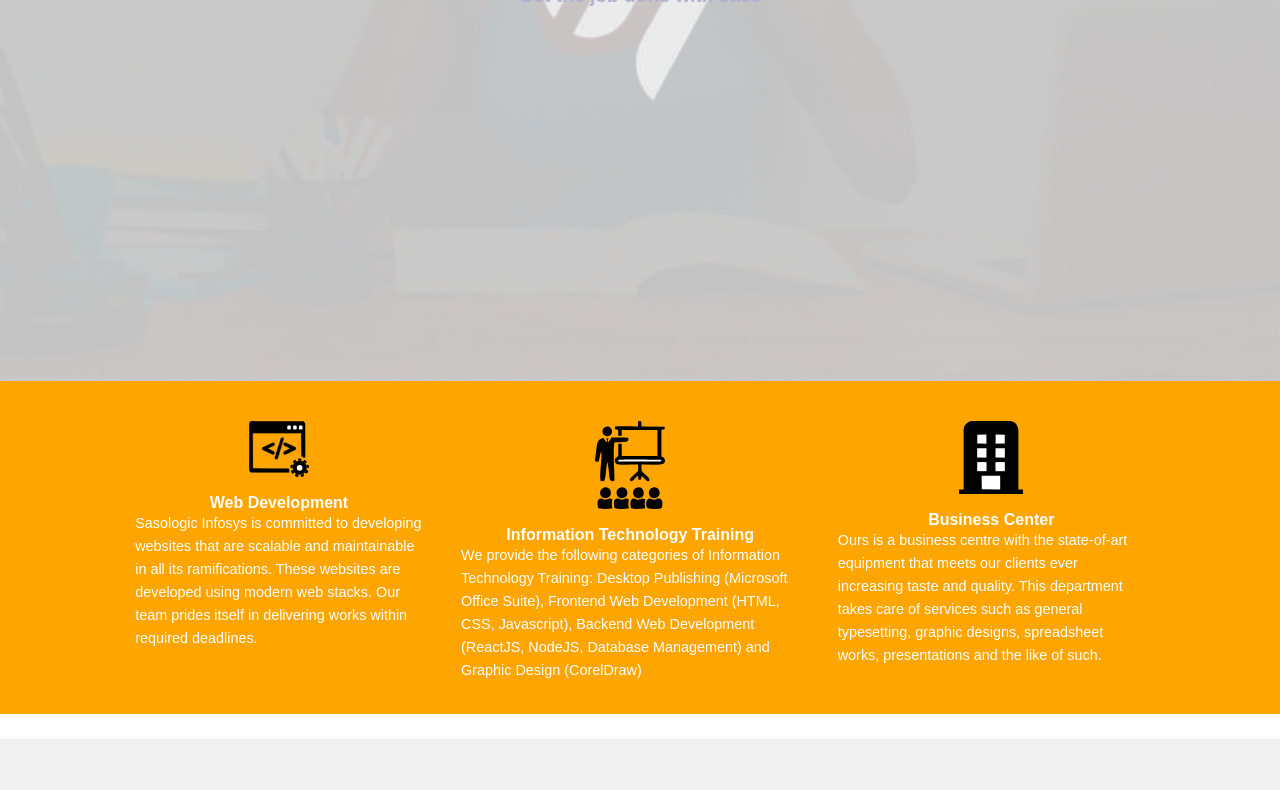
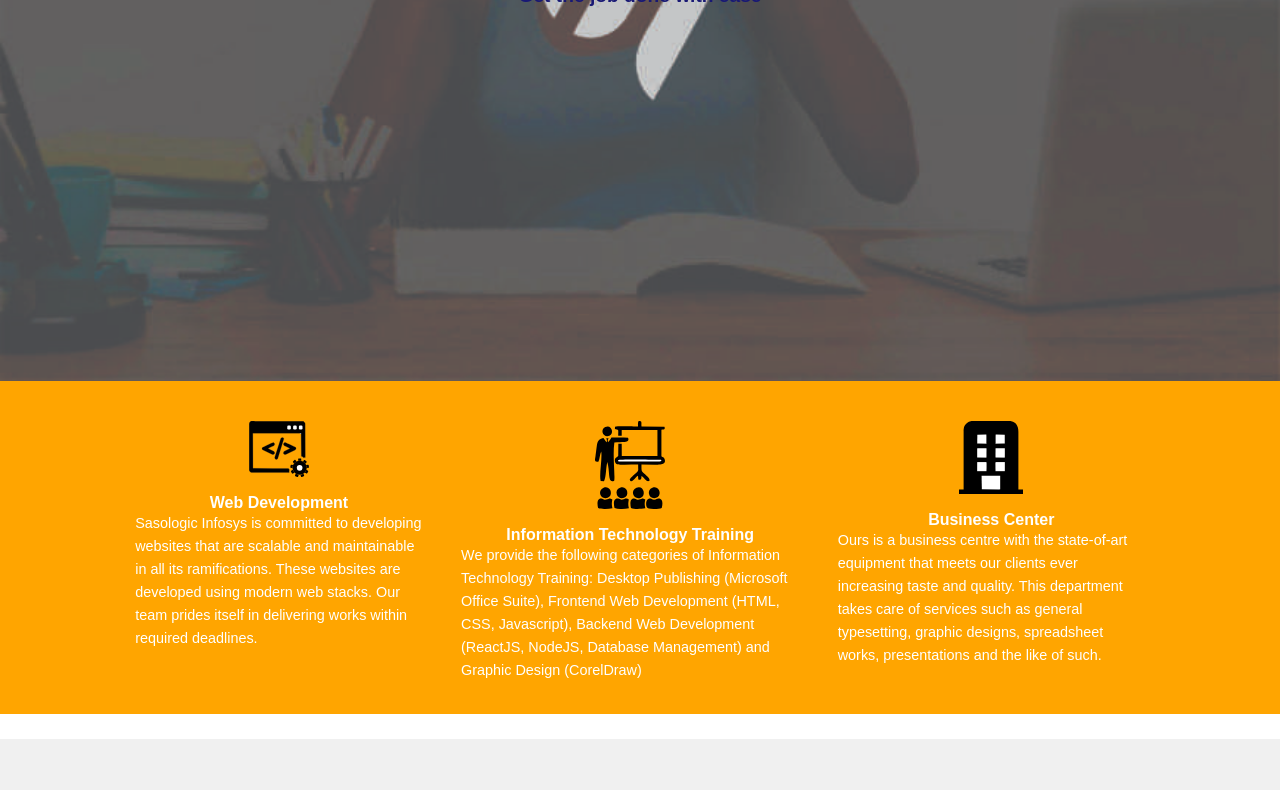
Before and after one commit to sasologic/website, a website: page index.html in a window 1280 px wide. Shown: the part 394-1184 px from the top of the page. Drawn offline with Linux system fonts and the light colour scheme.

Commit message:
css changed background

```diff
--- a/styles/main.css
+++ b/styles/main.css
@@ -76,7 +76,7 @@ ul li a {
   background: no-repeat center/100% url("/images/cover.jpg");
   width: 100%;
   height: 35%;
-  opacity: 0.3;
+  opacity: 0.9;
   display: flex;
   justify-content: center;
   align-items: center;
```
